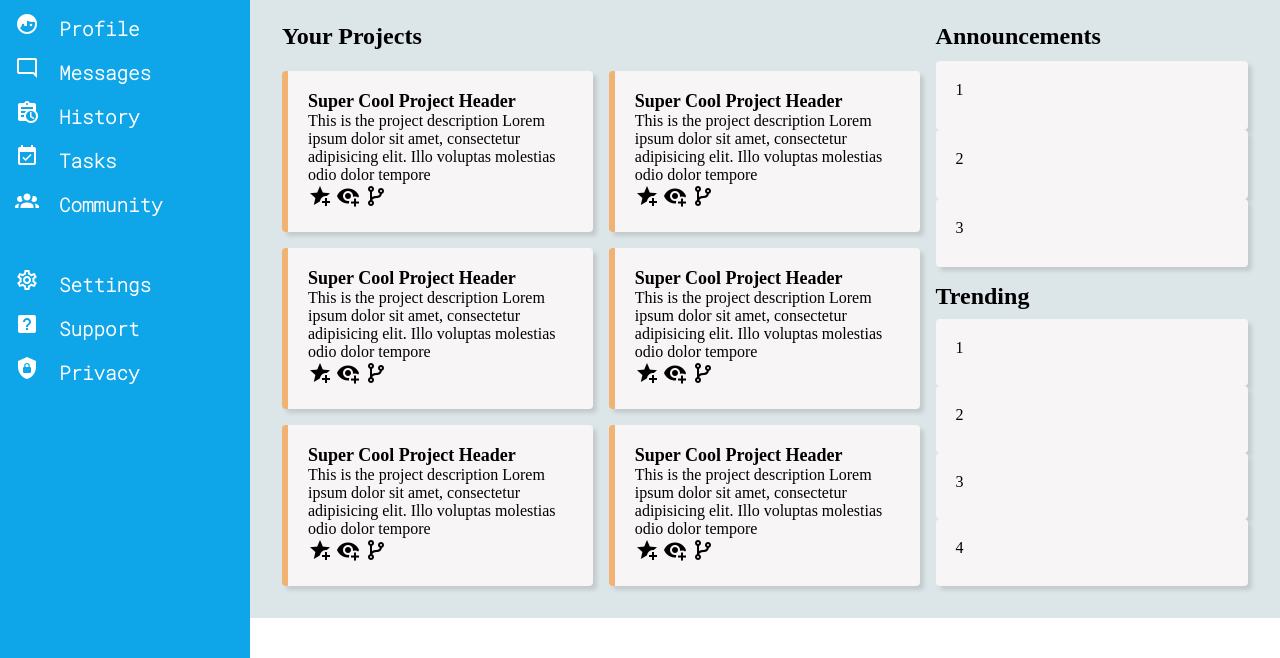
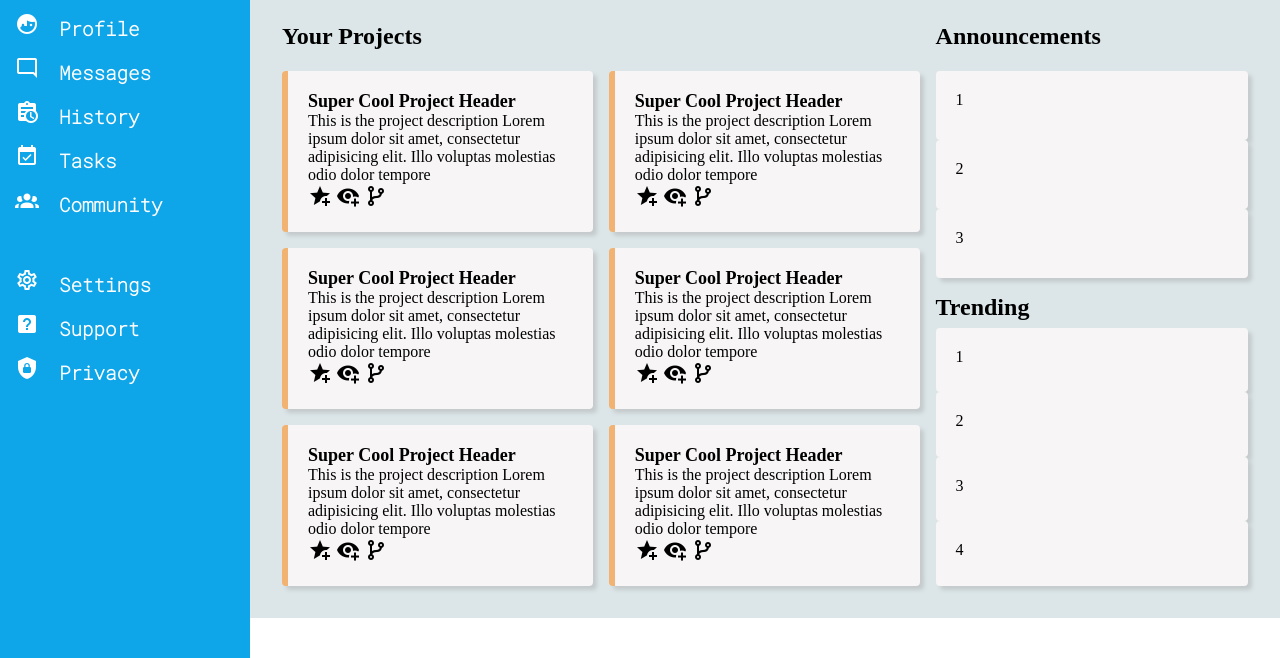
Before and after one commit to chucoyos/dashboard-project, a plain HTML site: page index.html in a window 1280 px wide. Shown: the part 142-800 px from the top of the page. Drawn offline with Linux system fonts and the light colour scheme.

Commit message:
Add card container for announcements

```diff
--- a/css/style.css
+++ b/css/style.css
@@ -180,6 +180,11 @@
 }
 .announcements {
     display: grid;
+    grid-template-rows: 32px 1fr;
+    gap: 16px;
+}
+.cards {
+    display: grid;
 }
 
 .card{
--- a/index.html
+++ b/index.html
@@ -119,9 +119,11 @@
       </section>
       <section class="announcements">
         <header class="header"><h1>Announcements</h1></header>
-        <div class="card">1</div>
-        <div class="card">2</div>
-        <div class="card">3</div>
+        <div class="cards">
+          <div class="card">1</div>
+          <div class="card">2</div>
+          <div class="card">3</div>
+        </div>
       </section>
       <section class="trending">
         <header class="header"><h1>Trending</h1></header>
```
